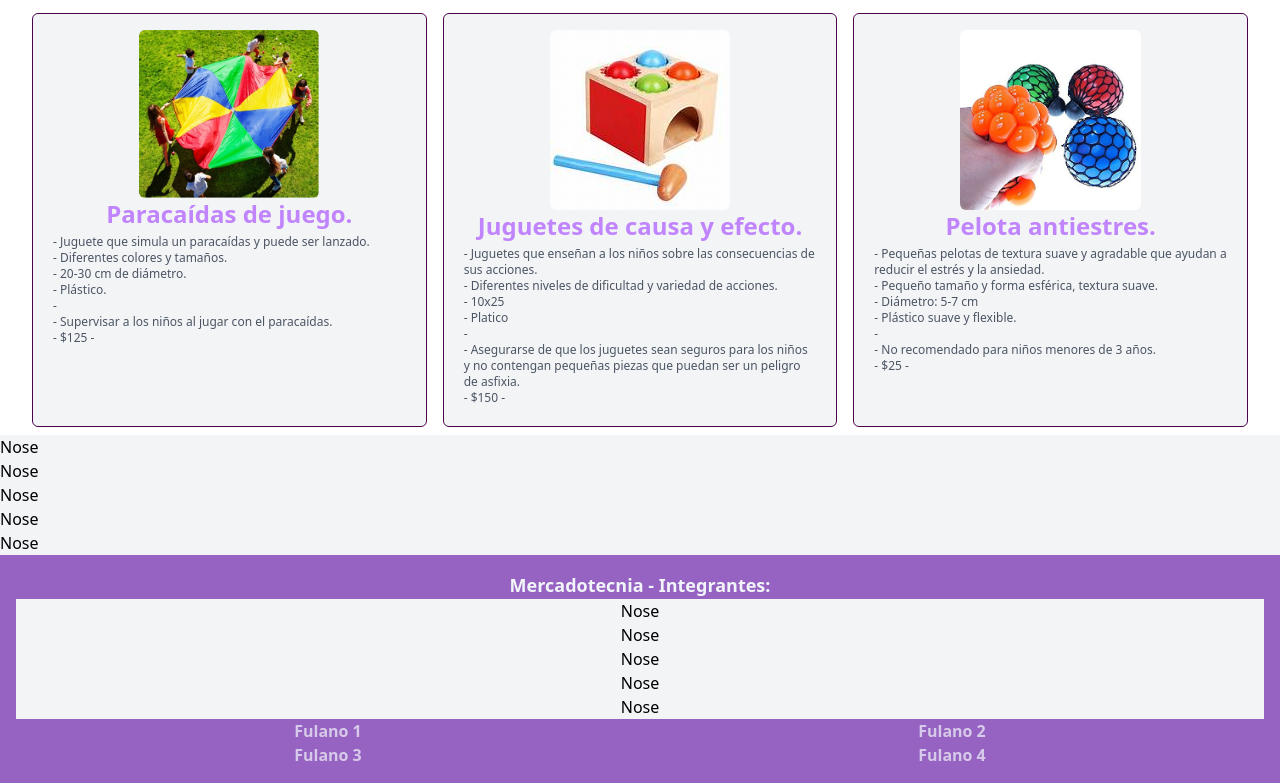
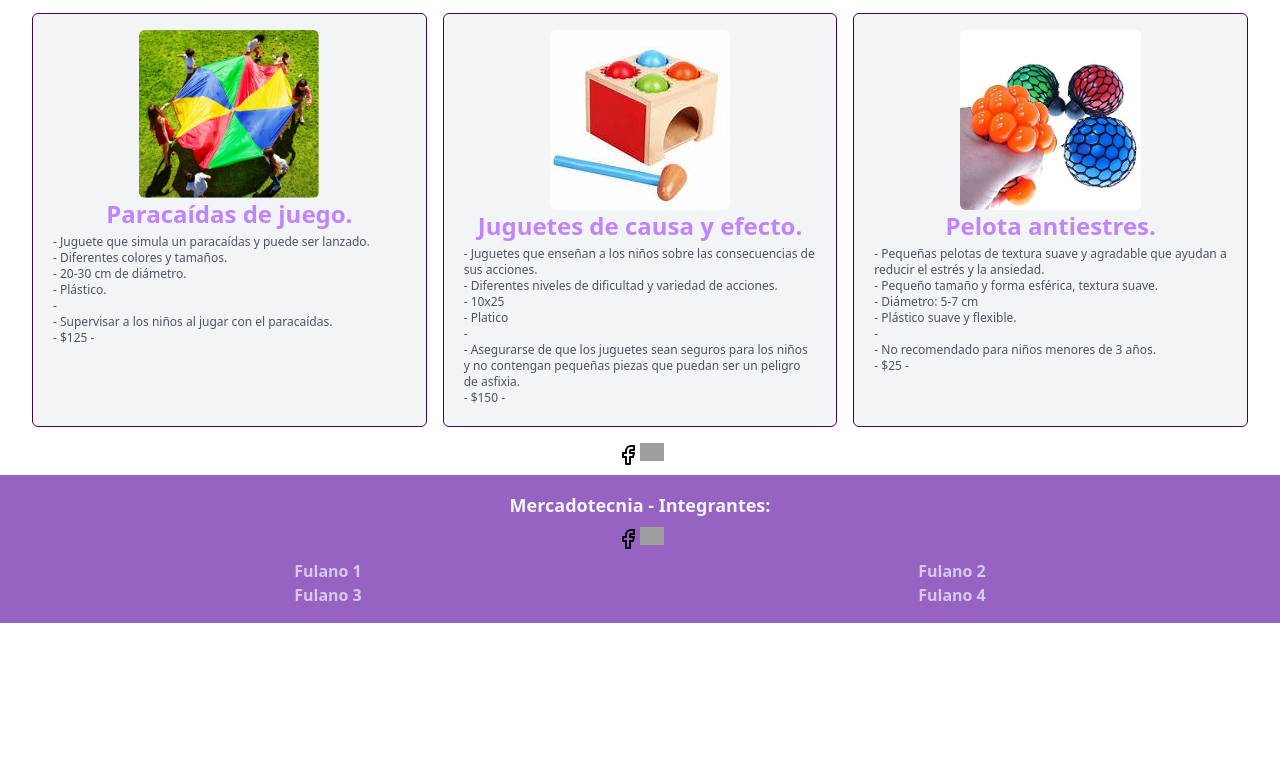
Before and after one commit to yahir140306/catalogoProductos, an Astro site: page / in a window 1280 px wide. Shown: the part 995-1778 px from the top of the page. After the commit the page ends 1618 px from the top, so only its background shows below. Built offline with nearby package versions, Linux system fonts and the light colour scheme; Astro itself is replaced by a stand-in of ours; grey boxes are pictures that could not be loaded.

Commit message:
Actualiza el componente Social.astro para mejorar el diseño y la presentación de los íconos de redes sociales.

```diff
--- a/src/components/Social.astro
+++ b/src/components/Social.astro
@@ -1,9 +1,6 @@
-<section class="bg-gray-100">
-    <ul>
-        <li>Nose</li>
-        <li>Nose</li>
-        <li>Nose</li>
-        <li>Nose</li>
-        <li>Nose</li>
-    </ul>
+<section class="m-2">
+  <ul class="w-12 grid grid-cols-2 m-auto">
+    <img src="./icons/facebook.svg" alt="Facebook Icon" />
+    <img src="./icons/instagram.svg" alt="Instagram Icon" />
+  </ul>
 </section>
```
